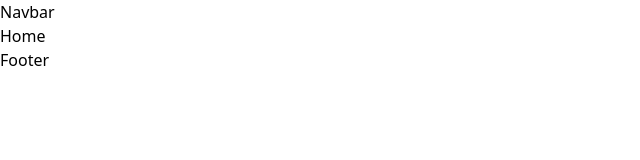
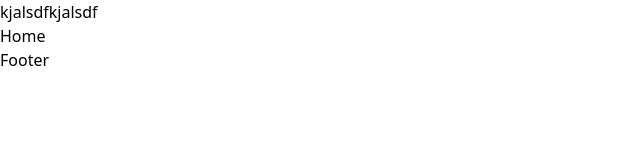
Before and after one commit to thehasandev/barta24, a React (Vite) app: page / in a window 1280 px wide. Shown: the top 160 px of the page, without its empty margins (0-640 px from the left). Built offline with nearby package versions, Linux system fonts and the light colour scheme.

Commit message:
add flex component

```diff
--- /dev/null
+++ b/src/components/Flex.jsx
@@ -0,0 +1,9 @@
+import React from 'react'
+
+function Flex({children,className}) {
+  return (
+    <div className={`flex ${className}`}>{children}</div>
+  )
+}
+
+export default Flex
--- a/src/components/Navbar.jsx
+++ b/src/components/Navbar.jsx
@@ -1,8 +1,15 @@
 import React from 'react'
+import Container from './Container'
+import Flex from './Flex'
 
 function Navbar() {
   return (
-    <div>Navbar</div>
+    <Container>
+      <Flex>
+        <p>kjalsdf</p>
+        <p>kjalsdf</p>
+      </Flex>
+    </Container>
   )
 }
 
```
